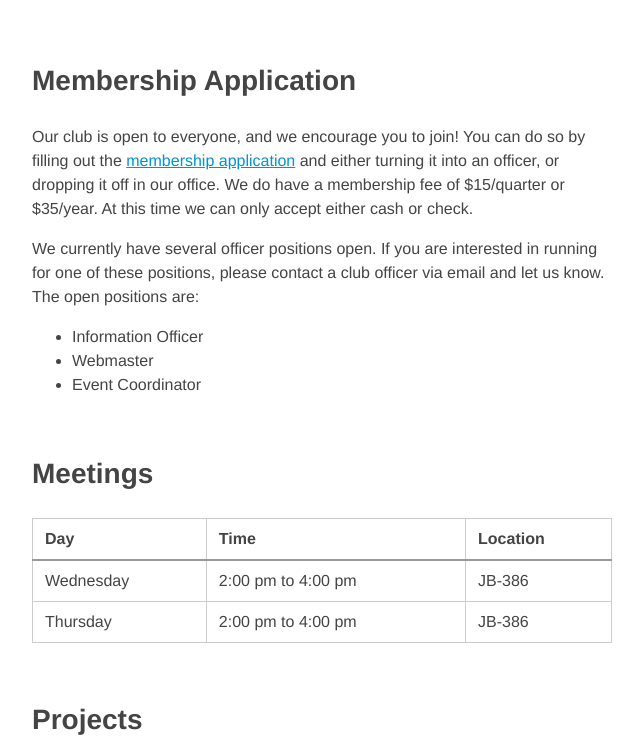
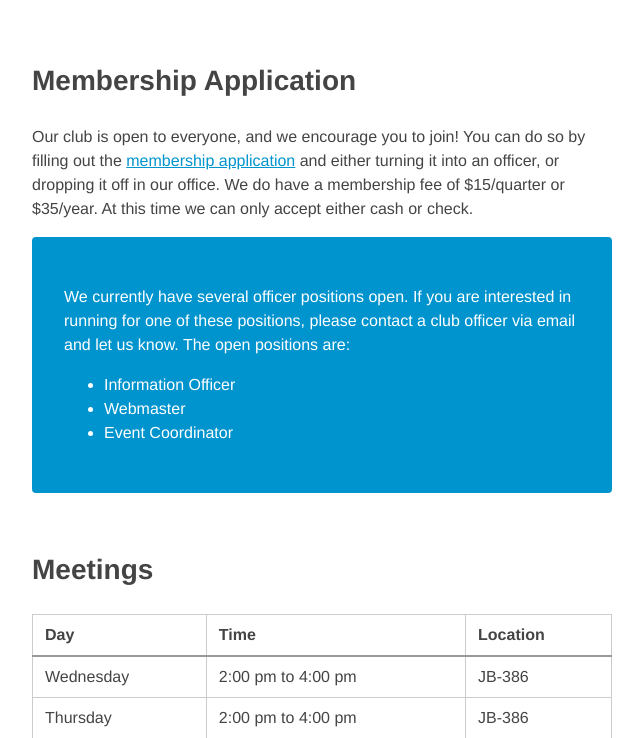
Before and after one commit to CSE-CSUSB/Website, a PHP site: page / in a window 1280 px wide. Shown: the part 376-1114 px from the top of the page, without its empty margins (318-961 px from the left). Run offline with PHP 8.4, Linux system fonts and the light colour scheme; some libraries are stand-ins or nearby versions.

Commit message:
Added an alert-box for the open officer positions

```diff
--- a/public/styles/main.css
+++ b/public/styles/main.css
@@ -87,6 +87,13 @@ a {
      margin-top: 4em;
    }
 
+.alert-box {
+  padding: 2em;
+  background: #0094ce;
+  color: #fff;
+  border-radius: 4px;
+}
+
 @media screen and (min-width: 620px) {
   .container {
     width: 580px;
```
